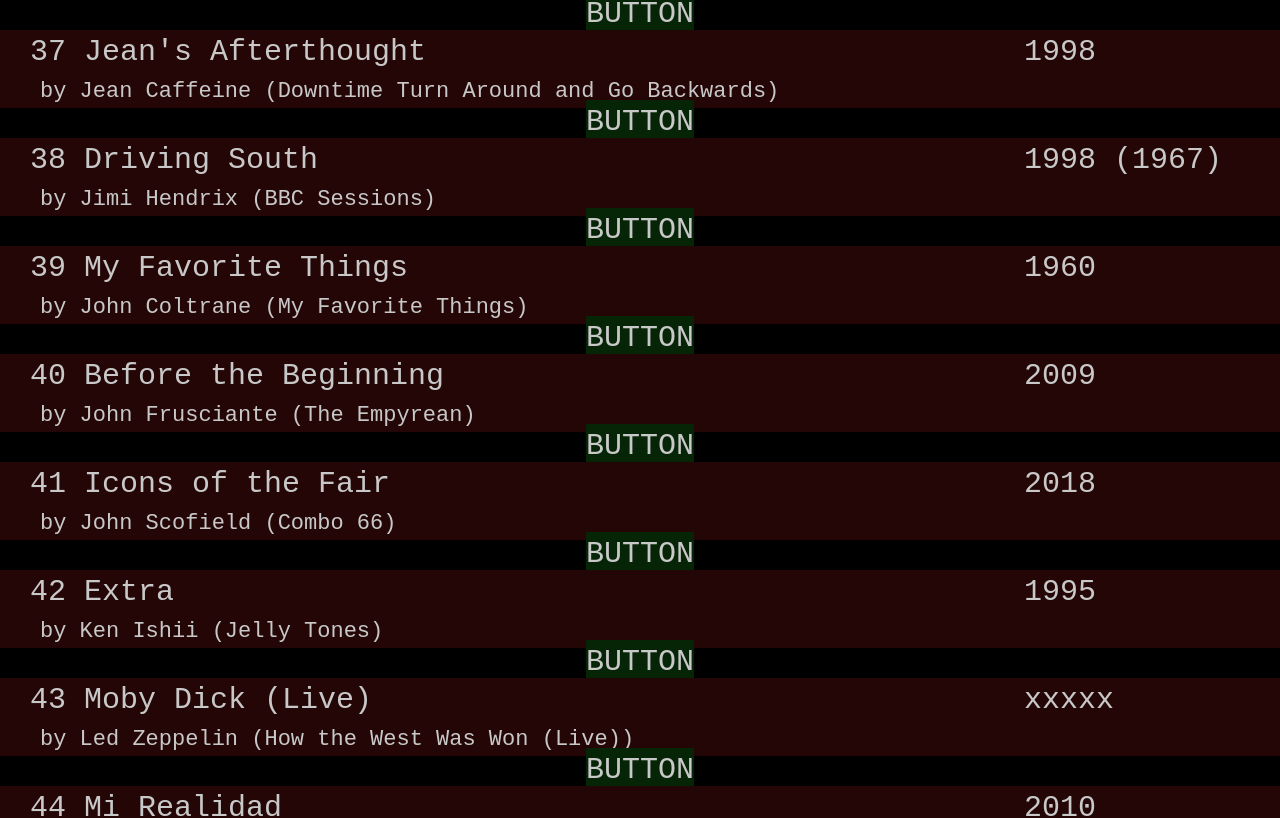
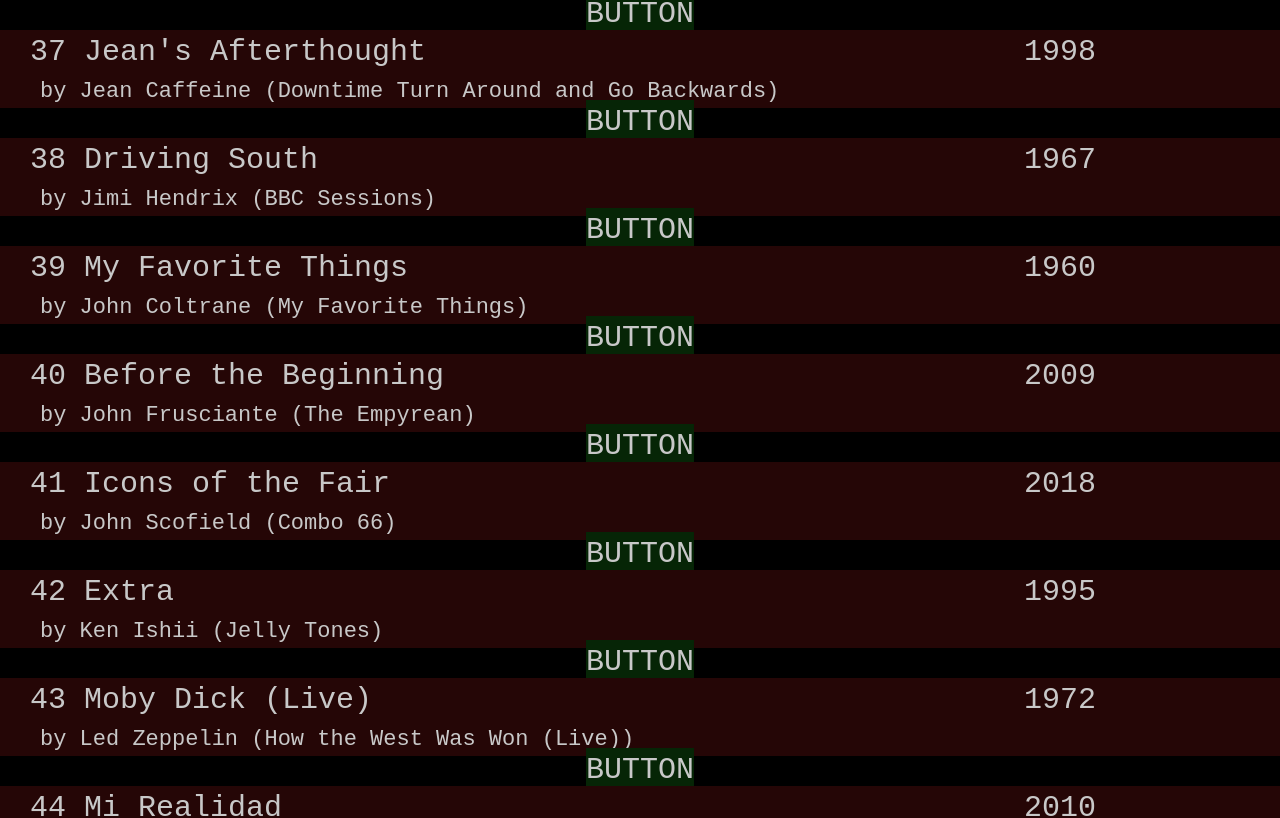
Before and after one commit to thelittlemitak/totfosk-com, a Next.js app: page /singles in a window 1280 px wide. Shown: the part 4113-4931 px from the top of the page. Built offline with nearby package versions, Linux system fonts and the light colour scheme.

Commit message:
used old and not recording dates

```diff
--- a/src/data/albums.js
+++ b/src/data/albums.js
@@ -461,10 +461,10 @@
 const chopin = {
   artist: "Chopin",
   album: "Essential Classic",
-  year: "2011",
+  year: "1839",
   label: "Essential Classic",
   decription:
-    "Before his death, Chopin expressed the wish to destroy his unpublished musical works but his mother and sister did not abide by that wish. They decided to move forward with publishing the compositions that had not yet come to light. Today many of the waltzes, polonaises, and nocturnes attributed to Chopin were published after his death.",
+    "2011 recording. Before his death, Chopin expressed the wish to destroy his unpublished musical works but his mother and sister did not abide by that wish. They decided to move forward with publishing the compositions that had not yet come to light. Today many of the waltzes, polonaises, and nocturnes attributed to Chopin were published after his death.",
   favorite: "Piano Prelude No.15 'raindrop'",
   albumCounting: "X",
   genre: [genres.piano, genres.classic].sort(),
--- a/src/data/singles.js
+++ b/src/data/singles.js
@@ -267,7 +267,7 @@
   track: "Children's Corner Suite: I. The Snow Is Dancing",
   album: "Piano Favorites",
   artist: "Claude Debussy (François-Joël Thiollier",
-  year: "1997 (1906)",
+  year: "1906",
   explanation: "I found it and it was amazing",
   listen: "https://www.youtube.com/watch?v=CMUnPyv3C_8",
   key: 8679243,
@@ -397,7 +397,7 @@
   track: "Driving South",
   album: "BBC Sessions",
   artist: "Jimi Hendrix",
-  year: "1998 (1967)",
+  year: "1967",
   explanation: "I found it and it was amazing",
   listen: "https://www.youtube.com/watch?v=CMUnPyv3C_8",
   key: 2453587,
@@ -446,7 +446,7 @@
   track: "Moby Dick (Live)",
   album: "How the West Was Won (Live)",
   artist: "Led Zeppelin",
-  year: "xxxxx",
+  year: "1972",
   explanation: "I found it and it was amazing",
   listen: "https://www.youtube.com/watch?v=CMUnPyv3C_8",
   key: 6543,
@@ -596,7 +596,7 @@
   track: "The Don",
   album: "Life Is Good",
   artist: "Nas",
-  year: "xxxxx",
+  year: "2012",
   explanation: "I found it and it was amazing",
   listen: "https://www.youtube.com/watch?v=CMUnPyv3C_8",
   key: 786863,
@@ -696,7 +696,7 @@
   track: "Ma Il Cielo E' Sempre Più Blue",
   album: "La Storia",
   artist: "Rino Gaetano",
-  year: "1995 (1975)",
+  year: "1975",
   explanation: "I found it and it was amazing",
   listen: "https://www.youtube.com/watch?v=CMUnPyv3C_8",
   key: 9999,
@@ -896,7 +896,7 @@
   track: "ABC Cafe / Red and Black",
   album: "Les Misérables",
   artist: "Alain Boublil, Herbert Kretzmer, Claude-Michel Schönberg",
-  year: "xxxxx",
+  year: "2012",
   explanation: "I found it and it was amazing",
   listen: "https://www.youtube.com/watch?v=CMUnPyv3C_8",
   key: 999563,
@@ -906,7 +906,7 @@
   track: "The Best Is Yet To Come",
   album: "Metal Gear Solid Vocal Tracks",
   artist: "Aoife Ni Fhearraigh",
-  year: "2015 (1998)",
+  year: "1998",
   explanation: "I found it and it was amazing",
   listen: "https://www.youtube.com/watch?v=CMUnPyv3C_8",
   key: 2345432,
@@ -996,7 +996,7 @@
   track: "Ghetto Gospel Remix",
   album: "N/a",
   artist: "N/a (2Pac/Akon)",
-  year: "N/a",
+  year: "2006",
   explanation: "I found it and it was amazing",
   listen: "https://www.youtube.com/watch?v=CMUnPyv3C_8",
   key: 6534456,
```
